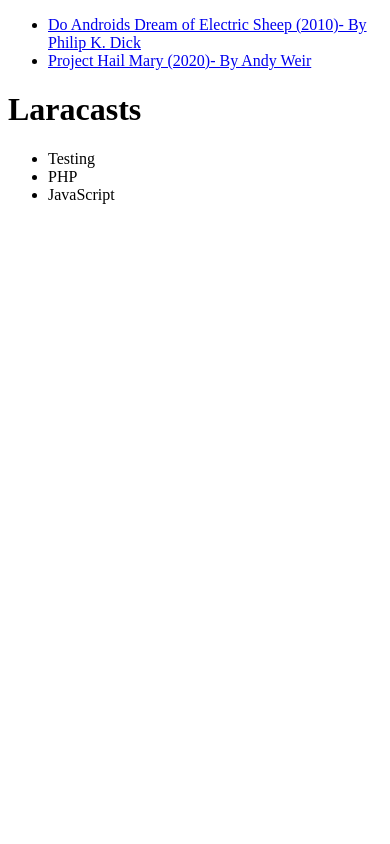
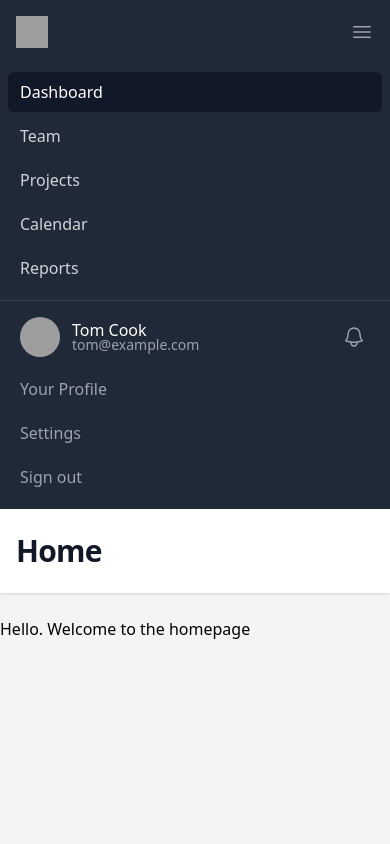
Before and after one commit to Potato4001/php-1, a PHP site: page / in a window 390 px wide. Run offline with PHP 8.4, Linux system fonts and the light colour scheme; some libraries are stand-ins or nearby versions; grey boxes are pictures that could not be loaded.

Commit message:
gibt ein Problem

```diff
--- /dev/null
+++ b/controllers/about.php
@@ -0,0 +1,6 @@
+<?php
+
+
+$heading = "About Us";
+
+require "views/about.view.php";
--- /dev/null
+++ b/controllers/contact.php
@@ -0,0 +1,5 @@
+<?php
+
+$heading = "Contact Us";
+
+require "views/contact.view.php";
--- /dev/null
+++ b/controllers/index.php
@@ -0,0 +1,40 @@
+    <?php
+    $books = [
+      [
+        'name' => 'Do Androids Dream of Electric Sheep',
+        'release year' => 2010,
+        'author' => 'Philip K. Dick',
+        'purchaseUrl' => 'http://example.com'
+      ],
+
+      [
+        'name' => 'Project Hail Mary',
+        'release year' => 2020,
+        'author' => 'Andy Weir',
+        'purchaseUrl' => 'http://example.com'
+      ]
+
+    ];
+
+    $filteredBooks = array_filter($books,function($book){
+      return $book['release year'] >= 1950 && $book['release year']<=2020;
+    });
+
+    $business = [
+      'name' => 'Laracasts',
+      'cost' => 15,
+      'categories' => ["Testing","PHP", "JavaScript"]
+    ];
+
+    function register($user) {
+      // Create the user record in the db.
+      // Log them in.
+      // Send a welcome email.
+      // Redirect to their new dashboard.
+    }
+
+
+    $heading = "Home";
+
+
+  require "views/index.view.php";
--- /dev/null
+++ b/functions.php
@@ -0,0 +1,13 @@
+<?php
+
+    function dd($value) {
+      echo "<pre>";
+      var_dump($value);
+      echo "</pre>";
+
+      die();
+    }
+
+    function urlIs($value){
+      return $_SERVER['REQUEST_URI'] === $value;
+    }
--- a/index.php
+++ b/index.php
@@ -1,36 +1,5 @@
-    <?php
-    $books = [
-      [
-        'name' => 'Do Androids Dream of Electric Sheep',
-        'release year' => 2010,
-        'author' => 'Philip K. Dick',
-        'purchaseUrl' => 'http://example.com'
-      ],
+<?php
 
-      [
-        'name' => 'Project Hail Mary',
-        'release year' => 2020,
-        'author' => 'Andy Weir',
-        'purchaseUrl' => 'http://example.com'
-      ]
+    require 'functions.php';
 
-    ];
-
-    $filteredBooks = array_filter($books,function($book){
-      return $book['release year'] >= 1950 && $book['release year']<=2020;
-    });
-
-    $business = [
-      'name' => 'Laracasts',
-      'cost' => 15,
-      'categories' => ["Testing","PHP", "JavaScript"]
-    ];
-
-    function register($user) {
-      // Create the user record in the db.
-      // Log them in.
-      // Send a welcome email.
-      // Redirect to their new dashboard.
-    }
-
-  require "index.view.php";
+    require 'router.php';
--- a/index.view.php
+++ /dev/null
@@ -1,32 +0,0 @@
-<!doctype html>
-<html>
-<head>
-
-  <meta charset="UTF-8">
-  <meta name="viewport" content="width=device-width, initial-scale=1.0">
-
-</head>
-<body>
-
-    <ul>
-        <?php foreach ($filteredBooks as $book): ?>
-        <li>
-            <a href="<?= $book['purchaseUrl'] ?>">
-                <?= $book['name']; ?> (<?= $book['release year'] ?>)- By <?= $book['author'];?>
-            </a>
-        </li>
-        <?php endforeach; ?>
-    </ul>
-
-    <h1>
-        <?= $business['name']?>
-    </h1>
-
-    <ul>
-        <?php foreach ($business['categories'] as $category): ?>
-            <li><?= $category; ?></li>
-        <?php endforeach; ?>
-    </ul>
-
-</body>
-</html>
--- /dev/null
+++ b/router.php
@@ -0,0 +1,28 @@
+<?php
+
+    $uri = parse_url( $_SERVER['REQUEST_URI']) ['path'];
+
+    $routes = [
+        '/' => 'controllers/index.php',
+        '/about' => 'controllers/index.php',
+        '/contact' => 'controllers/index.php',
+    ];
+
+    function routeToController($uri, $routes){
+        if (array_key_exists($uri, $routes)){
+            require $routes[$uri];
+        } else {
+            abort();
+        }
+    }
+
+    function abort($code = 404){
+        http_response_code($code);
+
+        // funktioniert nicht wegen {$code}, obwohl gleich im Video
+        require 'views/{$code}.php';
+
+        die();
+    }
+
+    routeToController($uri, $routes);
--- /dev/null
+++ b/views/index.view.php
@@ -0,0 +1,13 @@
+<?php require "views/partials/head.php"; ?>
+
+  <?php require "views/partials/nav.php";?>
+
+  <?php require "views/partials/banner.php";?>
+
+  <main>
+    <div class="mx-auto max-w-7xl py-6 sm:px-6 lg:px-8">
+      <p> Hello. Welcome to the homepage </p>
+    </div>
+  </main>
+
+  <?php require "views/partials/footer.php"; ?>
--- /dev/null
+++ b/views/partials/banner.php
@@ -0,0 +1,5 @@
+<header class="bg-white shadow">
+    <div class="mx-auto max-w-7xl py-6 px-4 sm:px-6 lg:px-8">
+      <h1 class="text-3xl font-bold tracking-tight text-gray-900"><?= $heading ?></h1>
+    </div>
+  </header>
--- /dev/null
+++ b/views/partials/footer.php
@@ -0,0 +1,5 @@
+</div>
+
+
+</body>
+</html>
--- /dev/null
+++ b/views/partials/head.php
@@ -0,0 +1,12 @@
+<!doctype html>
+<html class="h-full bg-gray-100">
+<head>
+
+  <meta charset="UTF-8">
+  <meta name="viewport" content="width=device-width, initial-scale=1.0">
+  <script src="https://cdn.tailwindcss.com"></script>
+
+</head>
+<body class="h-full">
+
+<div class="min-h-full">
--- /dev/null
+++ b/views/partials/nav.php
@@ -0,0 +1,125 @@
+<nav class="bg-gray-800">
+    <div class="mx-auto max-w-7xl px-4 sm:px-6 lg:px-8">
+      <div class="flex h-16 items-center justify-between">
+        <div class="flex items-center">
+          <div class="flex-shrink-0">
+            <img class="h-8 w-8" src="https://tailwindui.com/img/logos/mark.svg?color=indigo&shade=500" alt="Your Company">
+          </div>
+          <div class="hidden md:block">
+            <div class="ml-10 flex items-baseline space-x-4">
+              <!-- Current: "bg-gray-900 text-white", Default: "text-gray-300 hover:bg-gray-700 hover:text-white" -->
+              <a href="/php-1/" class="<?= urlIs('/') ? 'bg-gray-900 text-white' : 'text-gray-300' ;?> hover: bg-gray-700 px-3 py-2 rounded-md text-sm font-medium" aria-current="page">Home</a>
+
+              <a href="/about" class="<?= urlIs('/about') ? 'bg-gray-900 text-white' : 'text-gray-300' ;?> hover:bg-gray-700 hover:text-white px-3 py-2 rounded-md text-sm font-medium">About</a>
+
+              <a href="/contact" class="<?= urlIs('/contact') ? 'bg-gray-900 text-white' : 'text-gray-300' ;?> hover:bg-gray-700 hover:text-white px-3 py-2 rounded-md text-sm font-medium">Contact</a>
+
+            </div>
+          </div>
+        </div>
+        <div class="hidden md:block">
+          <div class="ml-4 flex items-center md:ml-6">
+            <button type="button" class="rounded-full bg-gray-800 p-1 text-gray-400 hover:text-white focus:outline-none focus:ring-2 focus:ring-white focus:ring-offset-2 focus:ring-offset-gray-800">
+              <span class="sr-only">View notifications</span>
+              <!-- Heroicon name: outline/bell -->
+              <svg class="h-6 w-6" xmlns="http://www.w3.org/2000/svg" fill="none" viewBox="0 0 24 24" stroke-width="1.5" stroke="currentColor" aria-hidden="true">
+                <path stroke-linecap="round" stroke-linejoin="round" d="M14.857 17.082a23.848 23.848 0 005.454-1.31A8.967 8.967 0 0118 9.75v-.7V9A6 6 0 006 9v.75a8.967 8.967 0 01-2.312 6.022c1.733.64 3.56 1.085 5.455 1.31m5.714 0a24.255 24.255 0 01-5.714 0m5.714 0a3 3 0 11-5.714 0" />
+              </svg>
+            </button>
+
+            <!-- Profile dropdown -->
+            <div class="relative ml-3">
+              <div>
+                <button type="button" class="flex max-w-xs items-center rounded-full bg-gray-800 text-sm focus:outline-none focus:ring-2 focus:ring-white focus:ring-offset-2 focus:ring-offset-gray-800" id="user-menu-button" aria-expanded="false" aria-haspopup="true">
+                  <span class="sr-only">Open user menu</span>
+                  <img class="h-8 w-8 rounded-full" src="https://images.unsplash.com/photo-1472099645785-5658abf4ff4e?ixlib=rb-1.2.1&ixid=eyJhcHBfaWQiOjEyMDd9&auto=format&fit=facearea&facepad=2&w=256&h=256&q=80" alt="">
+                </button>
+              </div>
+
+              <!--
+                Dropdown menu, show/hide based on menu state.
+
+                Entering: "transition ease-out duration-100"
+                  From: "transform opacity-0 scale-95"
+                  To: "transform opacity-100 scale-100"
+                Leaving: "transition ease-in duration-75"
+                  From: "transform opacity-100 scale-100"
+                  To: "transform opacity-0 scale-95"
+              -->
+              <div class="absolute right-0 z-10 mt-2 w-48 origin-top-right rounded-md bg-white py-1 shadow-lg ring-1 ring-black ring-opacity-5 focus:outline-none" role="menu" aria-orientation="vertical" aria-labelledby="user-menu-button" tabindex="-1">
+                <!-- Active: "bg-gray-100", Not Active: "" -->
+                <a href="#" class="block px-4 py-2 text-sm text-gray-700" role="menuitem" tabindex="-1" id="user-menu-item-0">Your Profile</a>
+
+                <a href="#" class="block px-4 py-2 text-sm text-gray-700" role="menuitem" tabindex="-1" id="user-menu-item-1">Settings</a>
+
+                <a href="#" class="block px-4 py-2 text-sm text-gray-700" role="menuitem" tabindex="-1" id="user-menu-item-2">Sign out</a>
+              </div>
+            </div>
+          </div>
+        </div>
+        <div class="-mr-2 flex md:hidden">
+          <!-- Mobile menu button -->
+          <button type="button" class="inline-flex items-center justify-center rounded-md bg-gray-800 p-2 text-gray-400 hover:bg-gray-700 hover:text-white focus:outline-none focus:ring-2 focus:ring-white focus:ring-offset-2 focus:ring-offset-gray-800" aria-controls="mobile-menu" aria-expanded="false">
+            <span class="sr-only">Open main menu</span>
+            <!--
+              Heroicon name: outline/bars-3
+
+              Menu open: "hidden", Menu closed: "block"
+            -->
+            <svg class="block h-6 w-6" xmlns="http://www.w3.org/2000/svg" fill="none" viewBox="0 0 24 24" stroke-width="1.5" stroke="currentColor" aria-hidden="true">
+              <path stroke-linecap="round" stroke-linejoin="round" d="M3.75 6.75h16.5M3.75 12h16.5m-16.5 5.25h16.5" />
+            </svg>
+            <!--
+              Heroicon name: outline/x-mark
+
+              Menu open: "block", Menu closed: "hidden"
+            -->
+            <svg class="hidden h-6 w-6" xmlns="http://www.w3.org/2000/svg" fill="none" viewBox="0 0 24 24" stroke-width="1.5" stroke="currentColor" aria-hidden="true">
+              <path stroke-linecap="round" stroke-linejoin="round" d="M6 18L18 6M6 6l12 12" />
+            </svg>
+          </button>
+        </div>
+      </div>
+    </div>
+
+    <!-- Mobile menu, show/hide based on menu state. -->
+    <div class="md:hidden" id="mobile-menu">
+      <div class="space-y-1 px-2 pt-2 pb-3 sm:px-3">
+        <!-- Current: "bg-gray-900 text-white", Default: "text-gray-300 hover:bg-gray-700 hover:text-white" -->
+        <a href="#" class="bg-gray-900 text-white block px-3 py-2 rounded-md text-base font-medium" aria-current="page">Dashboard</a>
+
+        <a href="#" class="text-gray-300 hover:bg-gray-700 hover:text-white block px-3 py-2 rounded-md text-base font-medium">Team</a>
+
+        <a href="#" class="text-gray-300 hover:bg-gray-700 hover:text-white block px-3 py-2 rounded-md text-base font-medium">Projects</a>
+
+        <a href="#" class="text-gray-300 hover:bg-gray-700 hover:text-white block px-3 py-2 rounded-md text-base font-medium">Calendar</a>
+
+        <a href="#" class="text-gray-300 hover:bg-gray-700 hover:text-white block px-3 py-2 rounded-md text-base font-medium">Reports</a>
+      </div>
+      <div class="border-t border-gray-700 pt-4 pb-3">
+        <div class="flex items-center px-5">
+          <div class="flex-shrink-0">
+            <img class="h-10 w-10 rounded-full" src="https://images.unsplash.com/photo-1472099645785-5658abf4ff4e?ixlib=rb-1.2.1&ixid=eyJhcHBfaWQiOjEyMDd9&auto=format&fit=facearea&facepad=2&w=256&h=256&q=80" alt="">
+          </div>
+          <div class="ml-3">
+            <div class="text-base font-medium leading-none text-white">Tom Cook</div>
+            <div class="text-sm font-medium leading-none text-gray-400">tom@example.com</div>
+          </div>
+          <button type="button" class="ml-auto flex-shrink-0 rounded-full bg-gray-800 p-1 text-gray-400 hover:text-white focus:outline-none focus:ring-2 focus:ring-white focus:ring-offset-2 focus:ring-offset-gray-800">
+            <span class="sr-only">View notifications</span>
+            <!-- Heroicon name: outline/bell -->
+            <svg class="h-6 w-6" xmlns="http://www.w3.org/2000/svg" fill="none" viewBox="0 0 24 24" stroke-width="1.5" stroke="currentColor" aria-hidden="true">
+              <path stroke-linecap="round" stroke-linejoin="round" d="M14.857 17.082a23.848 23.848 0 005.454-1.31A8.967 8.967 0 0118 9.75v-.7V9A6 6 0 006 9v.75a8.967 8.967 0 01-2.312 6.022c1.733.64 3.56 1.085 5.455 1.31m5.714 0a24.255 24.255 0 01-5.714 0m5.714 0a3 3 0 11-5.714 0" />
+            </svg>
+          </button>
+        </div>
+        <div class="mt-3 space-y-1 px-2">
+          <a href="#" class="block rounded-md px-3 py-2 text-base font-medium text-gray-400 hover:bg-gray-700 hover:text-white">Your Profile</a>
+
+          <a href="#" class="block rounded-md px-3 py-2 text-base font-medium text-gray-400 hover:bg-gray-700 hover:text-white">Settings</a>
+
+          <a href="#" class="block rounded-md px-3 py-2 text-base font-medium text-gray-400 hover:bg-gray-700 hover:text-white">Sign out</a>
+        </div>
+      </div>
+    </div>
+  </nav>
```
Also changed, not shown: index.alt.php (+20 -0 lines), views/404.php (added, +14 -0 lines), views/about.view.php (added, +13 -0 lines), views/contact.view.php (added, +13 -0 lines).
